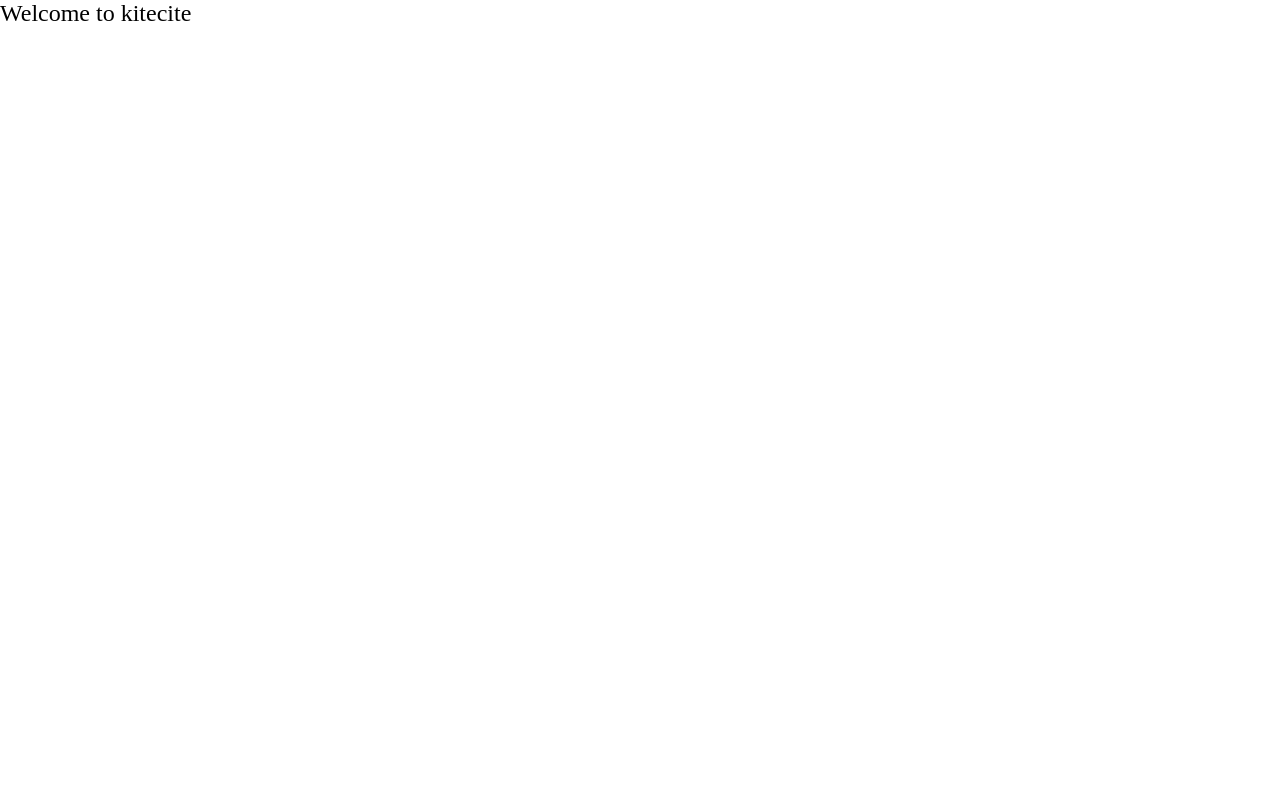
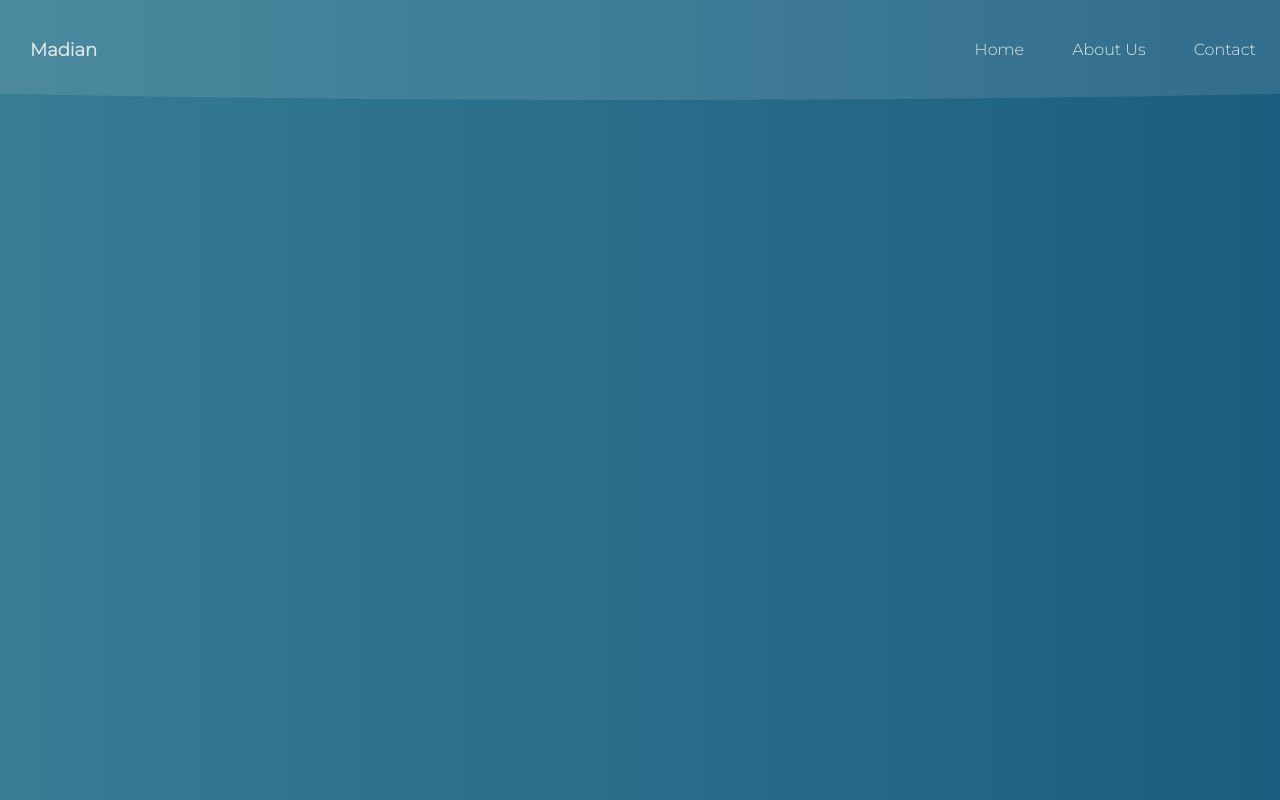
Before and after one commit to aquibahmed21/KiteCite, a plain HTML site: page index.html in a window 1280 px wide. Drawn offline with Linux system fonts and the light colour scheme.

Commit message:
updated background

```diff
--- a/index.html
+++ b/index.html
@@ -4,10 +4,11 @@
 	<meta charset="UTF-8">
 	<meta http-equiv="X-UA-Compatible" content="IE=edge">
 	<meta name="viewport" content="width=device-width, initial-scale=1.0">
-	<title>Kitecite</title>
+	<title>Madian</title>
 
 	<!-- styles tags starts -->
 	<link rel="stylesheet" href="styles/resets.css">
+	<link rel="stylesheet" href="styles/header.css">
 	<!-- styles tags ends -->
 
 	<!-- styles tags starts -->
@@ -16,6 +17,16 @@
 
 </head>
 <body>
-<h2>Welcome to kitecite</h2>
+	<div class="container flex">
+		<div class="logo">Madian</div>
+		<nav>
+			<ul>
+				<li><a href="#">Home</a></li>
+				<li><a href="#">About Us</a></li>
+				<li><a href="#">Contact</a></li>
+			</ul>
+		</nav>
+	</div>
+
 </body>
 </html>
--- /dev/null
+++ b/styles/header.css
@@ -0,0 +1,35 @@
+.container {
+	height: 100px;
+}
+
+.container.flex {
+	display: flex;
+	justify-content: space-between;
+	align-items: center;
+	clip-path: ellipse(144% 100% at 50% 0%);
+	background: rgba(255, 255, 255, 0.1);
+	box-shadow: 20px 20px 50px rgba(0,0,0, 0.5);
+}
+
+.container .logo {
+	padding: 30px;
+	cursor: pointer;
+	font-size: 18px;
+	font-weight: 700;
+}
+
+.container nav ul {
+	display: flex;
+}
+
+.container nav ul li a {
+	margin: 0 12px;
+	padding: 12px;
+}
+
+.container nav ul li a:hover {
+	color: #fff;
+	border-radius: 10px;
+	background-color: rgba(0,0,0, 0.1);
+	transition: background-color .5s linear 0s;
+}
--- a/styles/resets.css
+++ b/styles/resets.css
@@ -1,3 +1,5 @@
+@import url('https://fonts.googleapis.com/css2?family=Montserrat:wght@300&display=swap');
+
 /* ! CSS Master Reset */
 *
 {
@@ -5,9 +7,10 @@
 	outline: 0;
 	padding: 0;
 	margin: 0;
+	color: #DFE6E6;
 	font-style: inherit;
 	font-weight: inherit;
-	font-family: inherit;
+	font-family: 'Montserrat', sans-serif;
 	vertical-align: baseline;
 	box-sizing: border-box;
 }
@@ -19,8 +22,39 @@ html
 	-webkit-text-size-adjust: 100%;
 }
 
+body {
+	background: linear-gradient(270deg, #13547a, #80d0c7);
+	background-size: 400% 400%;
+
+	-webkit-animation: BgColor 16s ease infinite;
+	-moz-animation: BgColor 16s ease infinite;
+	-o-animation: BgColor 16s ease infinite;
+	animation: BgColor 16s ease infinite;
+}
+
+@-webkit-keyframes BgColor {
+	0%{background-position:0% 50%}
+	50%{background-position:100% 50%}
+	100%{background-position:0% 50%}
+}
+@-moz-keyframes BgColor {
+	0%{background-position:0% 50%}
+	50%{background-position:100% 50%}
+	100%{background-position:0% 50%}
+}
+@-o-keyframes BgColor {
+	0%{background-position:0% 50%}
+	50%{background-position:100% 50%}
+	100%{background-position:0% 50%}
+}
+@keyframes BgColor {
+	0%{background-position:0% 50%}
+	50%{background-position:100% 50%}
+	100%{background-position:0% 50%}
+}
+
 /* ! Selection pseudo class */
-::selection
+*::selection
 {
 	color: #ffffff;
 	background-color: #6600ff;
@@ -36,3 +70,11 @@ a[href^="http"]:empty::before
 input {
 	caret-color: #ff0000;
 }
+
+li {
+	list-style: none;
+}
+
+a {
+	text-decoration: none;
+}
```
